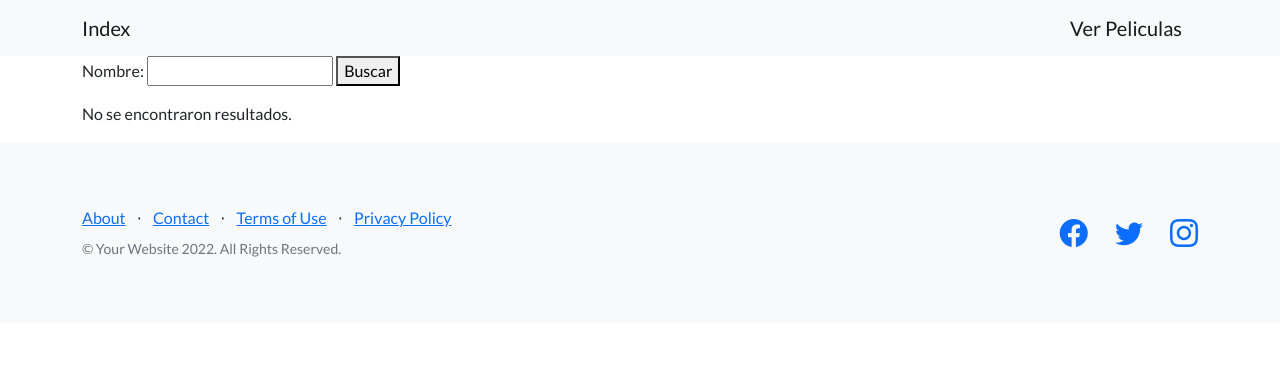
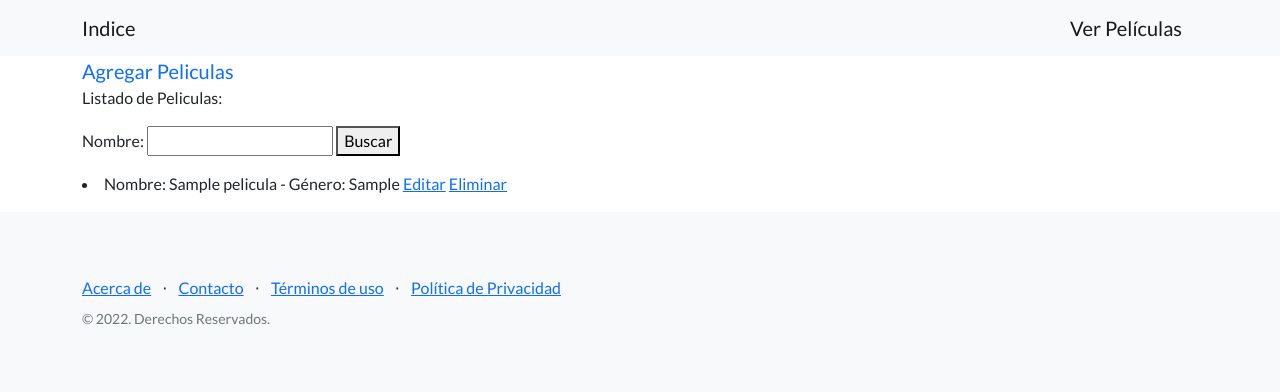
Before and after one commit to gabicoderhouse/Proyecto_Peliculas, a Django app: page /ver_peliculas/ in a window 1280 px wide. Shown: the top 392 px of the page. Run offline with Django 4.2, Linux system fonts and the light colour scheme; tables that the repository leaves empty hold one stand-in row (values such as "Sample post"); some libraries are stand-ins or nearby versions.

Commit message:
version final antes del pull

```diff
--- a/home/forms.py
+++ b/home/forms.py
@@ -5,8 +5,8 @@ class FormPelicula(forms.Form):
     genero = forms.CharField(max_length=30, label='Género')
     resumen = forms.CharField(max_length=200, label='Resumen')
     anio_estreno = forms.IntegerField(label='Año Estreno')
-    duracion = forms.IntegerField(label='Duración(seg)')
-    clasificacion_edad = forms.IntegerField(label='Clasificación')
+    duracion = forms.IntegerField(label='Duración(min)')
+    clasificacion_edad = forms.IntegerField(label='Mayores de')
 
 
 class BusquedaPelicula(forms.Form):
--- a/home/models.py
+++ b/home/models.py
@@ -7,3 +7,6 @@ class Pelicula(models.Model):
     anio_estreno = models.IntegerField()
     duracion = models.IntegerField()
     clasificacion_edad = models.IntegerField()
+
+    def __str__(self):
+        return f'Nombre: {self.nombre} - Género: {self.genero}'
--- a/home/templates/base/base.html
+++ b/home/templates/base/base.html
@@ -6,7 +6,7 @@
         <meta name="viewport" content="width=device-width, initial-scale=1, shrink-to-fit=no" />
         <meta name="description" content="" />
         {% block title_pagina %}
-        <title>Base</title>
+        <title>Blog</title>
         {% endblock title_pagina %}
         <!-- Favicon-->
         <link rel="icon" type="image/x-icon" href="assets/favicon.ico" />
@@ -21,8 +21,8 @@
         <!-- Navigation-->
         <nav class="navbar navbar-light bg-light static-top">
             <div class="container">
-                <a class="navbar-brand" href={% url 'index' %}>Index</a>
-                <a class="navbar-brand" href={% url 'ver_peliculas' %}>Ver Peliculas</a>
+                <a class="navbar-brand" href={% url 'index' %}>Indice</a>
+                <a class="navbar-brand" href={% url 'ver_peliculas' %}>Ver Películas</a>
             </div>
         </nav>
 
@@ -38,28 +38,15 @@
                 <div class="row">
                     <div class="col-lg-6 h-100 text-center text-lg-start my-auto">
                         <ul class="list-inline mb-2">
-                            <li class="list-inline-item"><a href="#!">About</a></li>
+                            <li class="list-inline-item"><a href="#!">Acerca de</a></li>
                             <li class="list-inline-item">⋅</li>
-                            <li class="list-inline-item"><a href="#!">Contact</a></li>
+                            <li class="list-inline-item"><a href="#!">Contacto</a></li>
                             <li class="list-inline-item">⋅</li>
-                            <li class="list-inline-item"><a href="#!">Terms of Use</a></li>
+                            <li class="list-inline-item"><a href="#!">Términos de uso</a></li>
                             <li class="list-inline-item">⋅</li>
-                            <li class="list-inline-item"><a href="#!">Privacy Policy</a></li>
+                            <li class="list-inline-item"><a href="#!">Política de Privacidad</a></li>
                         </ul>
-                        <p class="text-muted small mb-4 mb-lg-0">&copy; Your Website 2022. All Rights Reserved.</p>
-                    </div>
-                    <div class="col-lg-6 h-100 text-center text-lg-end my-auto">
-                        <ul class="list-inline mb-0">
-                            <li class="list-inline-item me-4">
-                                <a href="#!"><i class="bi-facebook fs-3"></i></a>
-                            </li>
-                            <li class="list-inline-item me-4">
-                                <a href="#!"><i class="bi-twitter fs-3"></i></a>
-                            </li>
-                            <li class="list-inline-item">
-                                <a href="#!"><i class="bi-instagram fs-3"></i></a>
-                            </li>
-                        </ul>
+                        <p class="text-muted small mb-4 mb-lg-0">&copy; 2022. Derechos Reservados.</p>
                     </div>
                 </div>
             </div>
--- a/home/templates/home/ver_peliculas.html
+++ b/home/templates/home/ver_peliculas.html
@@ -5,9 +5,8 @@
 {% endblock title_pagina %}
 
 {% block mi_contenido %}
-{% comment %}
-<a class="navbar-brand" href={% url 'crear_mascota' %}>Crear Mascota</a><p>Listado de Peliculas:</p>
-{% endcomment %}
+<a class="navbar-brand" href={% url 'crear_pelicula' %}>Agregar Peliculas</a>
+<p>Listado de Peliculas:</p>
 <form action={% url 'ver_peliculas' %} method="GET">
     {{formulario}}
     <button>Buscar</button>
@@ -17,10 +16,9 @@
 
         {% for pelicula in peliculas %}
             <li>
-                {{pelicula.nombre}}
-                {% comment %}<a href={% url 'editar_mascota' mascota.id %}>Editar</a>
-                <a href={% url 'eliminar_mascota' mascota.id %}>Eliminar</a>
-                {% endcomment %}
+                {{pelicula}}
+                <a href={% url 'editar_pelicula' pelicula.id %}>Editar</a>
+                <a href={% url 'eliminar_pelicula' pelicula.id %}>Eliminar</a>
             </li>
         {% endfor %}
 
--- a/home/views.py
+++ b/home/views.py
@@ -1,4 +1,4 @@
-from django.shortcuts import render
+from django.shortcuts import render, redirect
 from home.models import Pelicula
 from home.forms import FormPelicula, BusquedaPelicula
 
@@ -17,4 +17,74 @@ def ver_peliculas(request):
 
     formulario = BusquedaPelicula()
 
-    return render(request, 'home/ver_peliculas.html', {'pelculas': peliculas, 'formulario':formulario})
+    return render(request, 'home/ver_peliculas.html', {'peliculas': peliculas, 'formulario':formulario})
+
+def crear_pelicula(request):
+
+    if request.method == 'POST':
+
+        formulario = FormPelicula(request.POST)
+
+        if formulario.is_valid():
+            data = formulario.cleaned_data
+
+            nombre = data['nombre']
+            genero = data['genero']
+            resumen = data['resumen']
+            anio_estreno = data['anio_estreno']
+            duracion = data['duracion']
+            clasificacion_edad = data['clasificacion_edad']
+
+            pelicula = Pelicula(nombre=nombre,
+                                genero=genero,
+                                resumen=resumen,
+                                anio_estreno=anio_estreno,
+                                duracion=duracion,
+                                clasificacion_edad=clasificacion_edad)
+            pelicula.save()
+
+            return redirect('ver_peliculas')
+
+    formulario = FormPelicula()
+
+    return render(request, 'home/crear_pelicula.html', {'formulario': formulario})
+
+def editar_pelicula(request, id):
+
+    pelicula = Pelicula.objects.get(id=id)
+
+    if request.method == 'POST':
+        formulario = FormPelicula(request.POST)
+
+        if formulario.is_valid():
+            datos = formulario.cleaned_data
+
+            pelicula.nombre = datos['nombre']
+            pelicula.genero = datos['genero']
+            pelicula.resumen = datos['resumen']
+            pelicula.anio_estreno = datos['anio_estreno']
+            pelicula.duracion = datos['duracion']
+            pelicula.clasificacion_edad = datos['clasificacion_edad']
+            pelicula.save()
+
+            return redirect('ver_peliculas')
+        else:
+            return render(request, 'home/editar_pelicula.html', {'formulario': formulario})
+
+    formulario = FormPelicula(
+        initial={
+            'nombre': pelicula.nombre,
+            'genero': pelicula.genero,
+            'resumen': pelicula.resumen,
+            'anio_estreno': pelicula.anio_estreno,
+            'duracion' : pelicula.duracion,
+            'clasificacion_edad' : pelicula.clasificacion_edad
+        }
+    )
+
+    return render(request, 'home/editar_pelicula.html', {'formulario': formulario, 'pelicula': pelicula})
+
+def eliminar_pelicula(request, id):
+    pelicula = Pelicula.objects.get(id=id)
+    pelicula.delete()
+    return redirect('ver_peliculas')
```
Also changed, not shown: home/templates/home/crear_pelicula.html (added, +16 -0 lines), home/templates/home/editar_pelicula.html (added, +16 -0 lines), home/templates/home/index2.html (deleted, +0 -91 lines), Readme.md (added).
